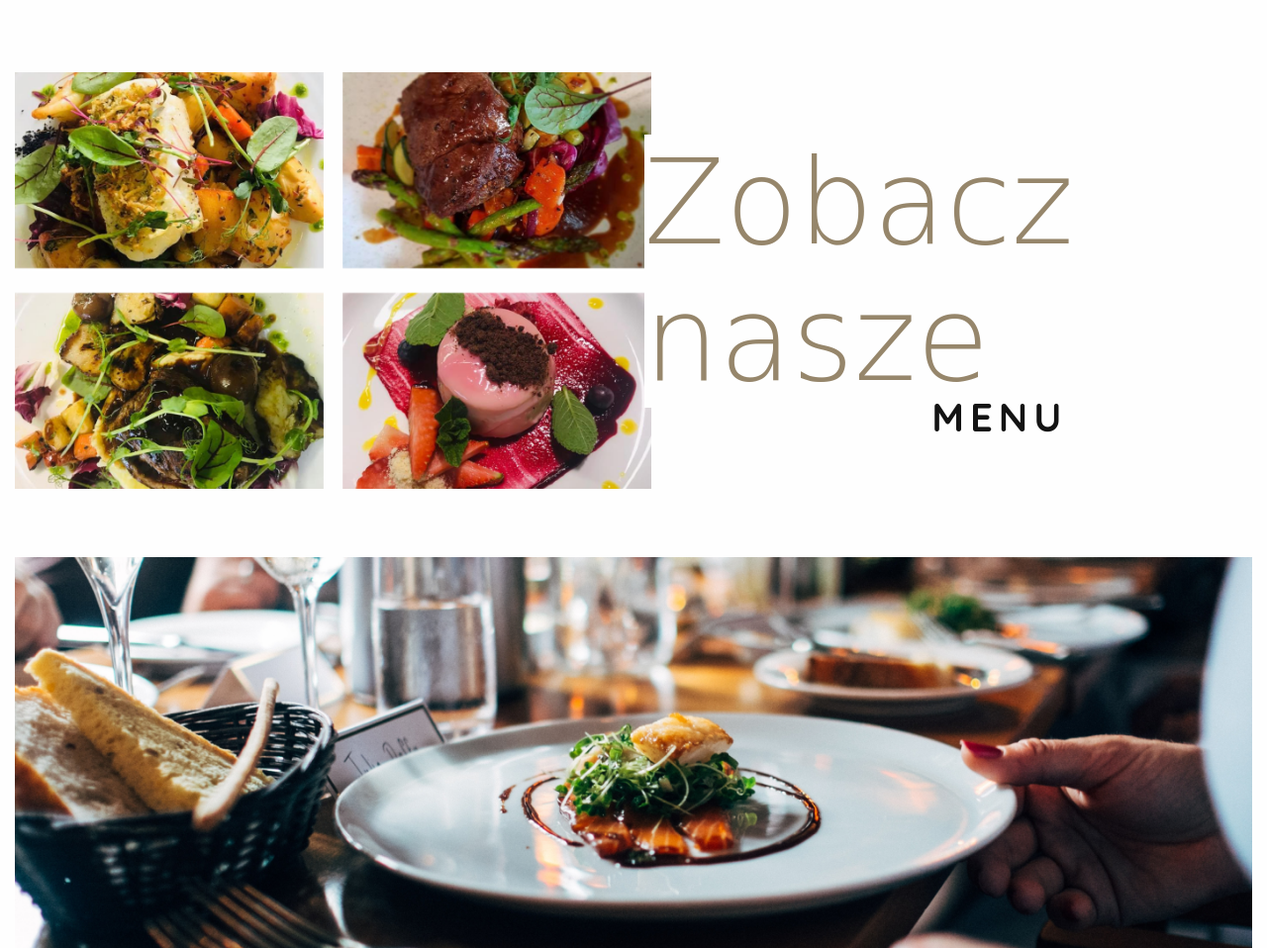
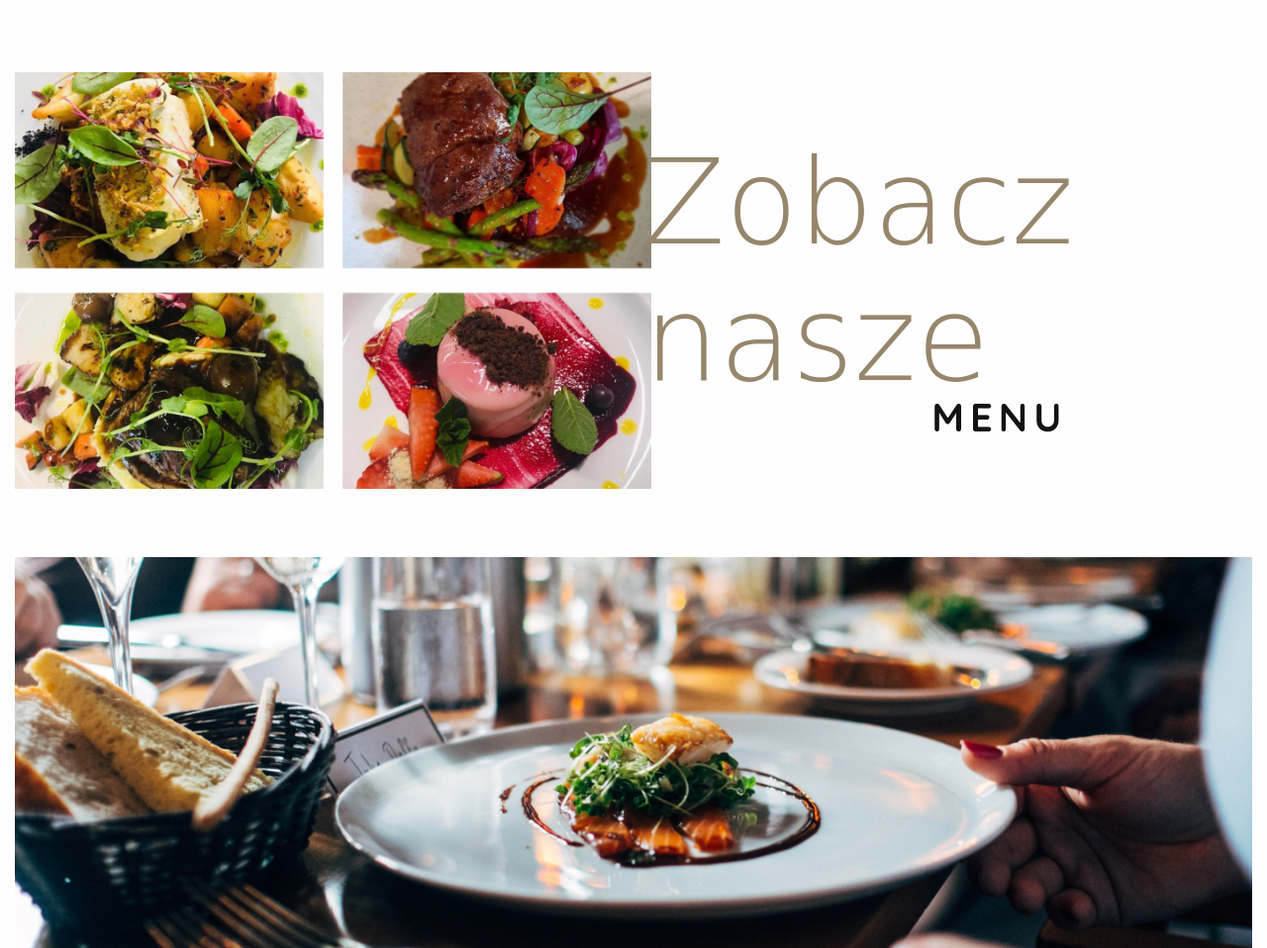
Before and after one commit to haciajulia/Cza-Ku, a website built with webpack: page src/pages/index.html in a window 1280 px wide. Shown: the part 2113-3071 px from the top of the page at 99% size. Built offline with nearby package versions, Linux system fonts and the light colour scheme; a web font is replaced by a local one.

Commit message:
heading background color removed

```diff
--- a/src/pages/index.html
+++ b/src/pages/index.html
@@ -54,7 +54,7 @@
     </div>
     </section>
     <section class="about-us">
-      <img class="about-us__photo" src="../assets/img/menu-photos.png" alt="">
+      <img class="about-us__photo" src="../assets/img/menuphotos.png" alt="">
       <div class="flex">
         <h2 id="menu" class="title">Zobacz nasze</h2>
         <a class="link" href=".//another.html">
--- a/src/scss/main.scss
+++ b/src/scss/main.scss
@@ -113,7 +113,6 @@ body {
   font-size: 120px;
   font-weight: lighter;
   margin:-7px;
-  background-color: $mywhite;
 &__sub {
 font-family: 'Quicksand', sans-serif;
 font-size: 40px;
@@ -144,6 +143,7 @@ display: flex;
 justify-content: center;
 align-content: center;
 margin: 30px 0 16px 0;
+background-color: $mywhite;
 }
 
 .map {
```
Also changed, not shown: src/assets/img/menuphotos.png (renamed from src/assets/img/menu-photos.png).
